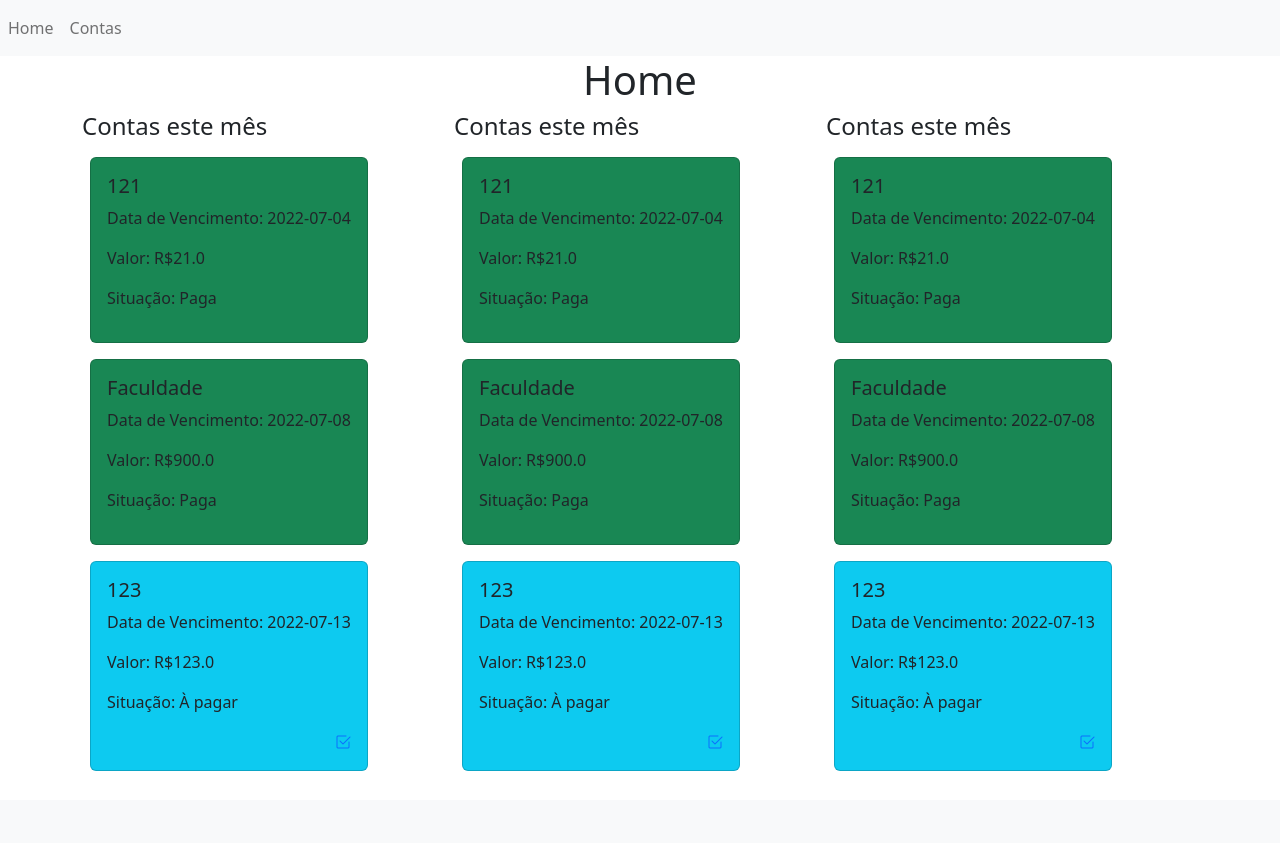
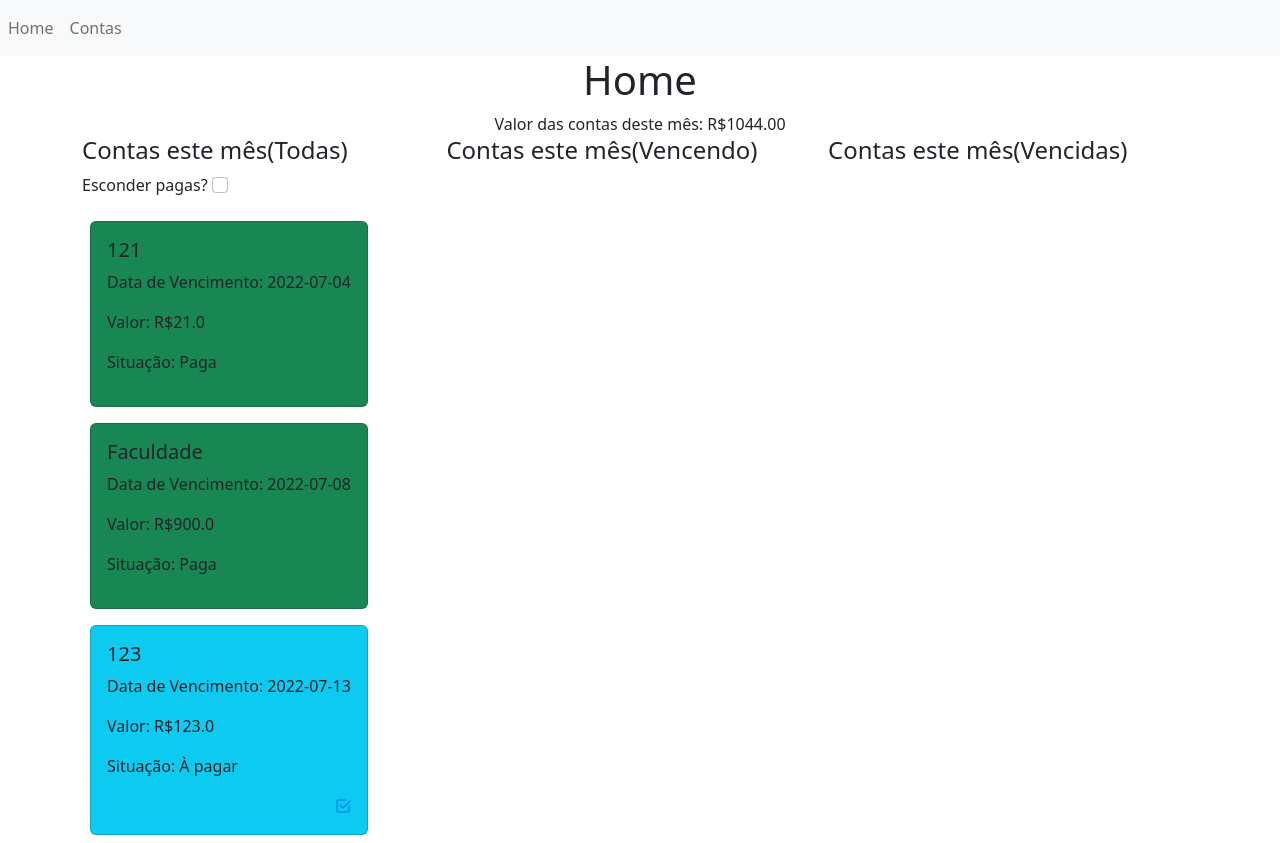
Before and after one commit to GabrielSoaresGomes/ProjetoControleFinanceiro, a Flask app: page / in a window 1280 px wide. Before the commit the page ends 771 px from the top, so only its background shows below. Run offline with Flask 2, Linux system fonts and the light colour scheme; data comes from the database, SQL or seed files in the repository; both versions use the stored data as it was after the commit; some libraries are stand-ins or nearby versions.

Commit message:
feat: Separando contas na home

```diff
--- a/app/controller/home_controller.py
+++ b/app/controller/home_controller.py
@@ -7,5 +7,6 @@ from app.model.dao import contaDAO
 def index():
   contaDAO.verificar_status()
   contas_mes = contaDAO.lista_contas_mes()
+  valor_contas_mes = contaDAO.valor_contas_mes()
   contaDAO.verificar_status()
-  return render_template("home.html", title="Home", contas_mes=contas_mes)
+  return render_template("home.html", title="Home", contas_mes=contas_mes, valor_contas_mes=valor_contas_mes)
--- a/app/model/dao/contasDAO.py
+++ b/app/model/dao/contasDAO.py
@@ -22,6 +22,12 @@ class ContaDAO:
     lista_contas_mes.sort(key=lambda x: x.data_vencimento, reverse=False)
     return lista_contas_mes
 
+  def valor_contas_mes(self):
+    contas_mes = self.lista_contas_mes()
+    valor_mes = 0
+    for conta in contas_mes:
+      valor_mes += float(conta.valor)
+    return f"{valor_mes:.2f}"
 
   def adicionar_conta(self, data_vencimento, data_pagamento, valor, recorrente, numero_repeticao, descricao, status):
     conta = Conta(data_vencimento = data_vencimento, data_pagamento='-', valor = valor, recorrente = recorrente, numero_repeticao = numero_repeticao, descricao = descricao, status=status)
--- a/app/view/templates/home.html
+++ b/app/view/templates/home.html
@@ -2,12 +2,18 @@
 
 {% block content %}
 
+
+<div>
+  Valor das contas deste mês: R${{ valor_contas_mes }}
+</div>
+
 <div class="container-all" style="display: grid; grid-template-columns: repeat(3, auto);">
   <div class="container-contas-mes text-start">
-    <h4>Contas este mês</h4>
-    <div class="card-container d-flex flex-column align-items-start">
+    <h4>Contas este mês(Todas)</h4>
+    <div class="card-container d-flex flex-column align-items-start contas-mes-todas">
+      <p>Esconder pagas? <input type="checkbox" class="form-check-input esconder-pagas" /></p>
       {% for conta in contas_mes %}
-      <div class="card m-2
+      <div data-status="{{conta.status}}" class="card m-2
         {% if conta.status == 'À pagar' %} bg-info
         {% elif conta.status == 'Paga' %} bg-success
         {% elif conta.status == 'Vencida' %} bg-danger
@@ -32,8 +38,9 @@
   <div class="container-contas-mes text-start">
 
     <div class="card-container d-flex flex-column align-items-start">
-      <h4>Contas este mês</h4>
+      <h4>Contas este mês(Vencendo)</h4>
       {% for conta in contas_mes %}
+      {% if conta.status == 'vencendo' %}
       <div class="card m-2
         {% if conta.status == 'À pagar' %} bg-info
         {% elif conta.status == 'Paga' %} bg-success
@@ -51,14 +58,16 @@
             data-valor="{{conta.valor}}" class="pagar-conta" >{% if conta.status != 'Paga' %}<i class="bi bi-check2-square"></i>{% endif %}</a></p>
         </div>
       </div>
+      {% endif %}
       {% endfor %}
 
     </div>
   </div>
   <div class="container-contas-mes text-start">
-    <h4>Contas este mês</h4>
+    <h4>Contas este mês(Vencidas)</h4>
     <div class="card-container d-flex flex-column align-items-start">
       {% for conta in contas_mes %}
+      {% if conta.status == 'vencida' %}
       <div class="card m-2
         {% if conta.status == 'À pagar' %} bg-info
         {% elif conta.status == 'Paga' %} bg-success
@@ -76,10 +85,30 @@
             data-valor="{{conta.valor}}" class="pagar-conta" >{% if conta.status != 'Paga' %}<i class="bi bi-check2-square"></i>{% endif %}</a></p>
         </div>
       </div>
+      {% endif %}
       {% endfor %}
 
     </div>
   </div>
 </div>
 
+<script>
+  $(document).ready(function () {
+
+    $('.esconder-pagas').change(function verificar_pagas() {
+      let checkbox = $(this)
+      $('.contas-mes-todas > div').each(function(index, div) {
+        if ($(checkbox).prop('checked')) {
+          if ($(div).attr('data-status') === 'Paga') {
+            $(div).hide()
+          }
+        } else {
+          $(div).show()
+        }
+      })
+    })
+
+  })
+</script>
+
 {% endblock content %}
```
Also changed, not shown: conta.db.
